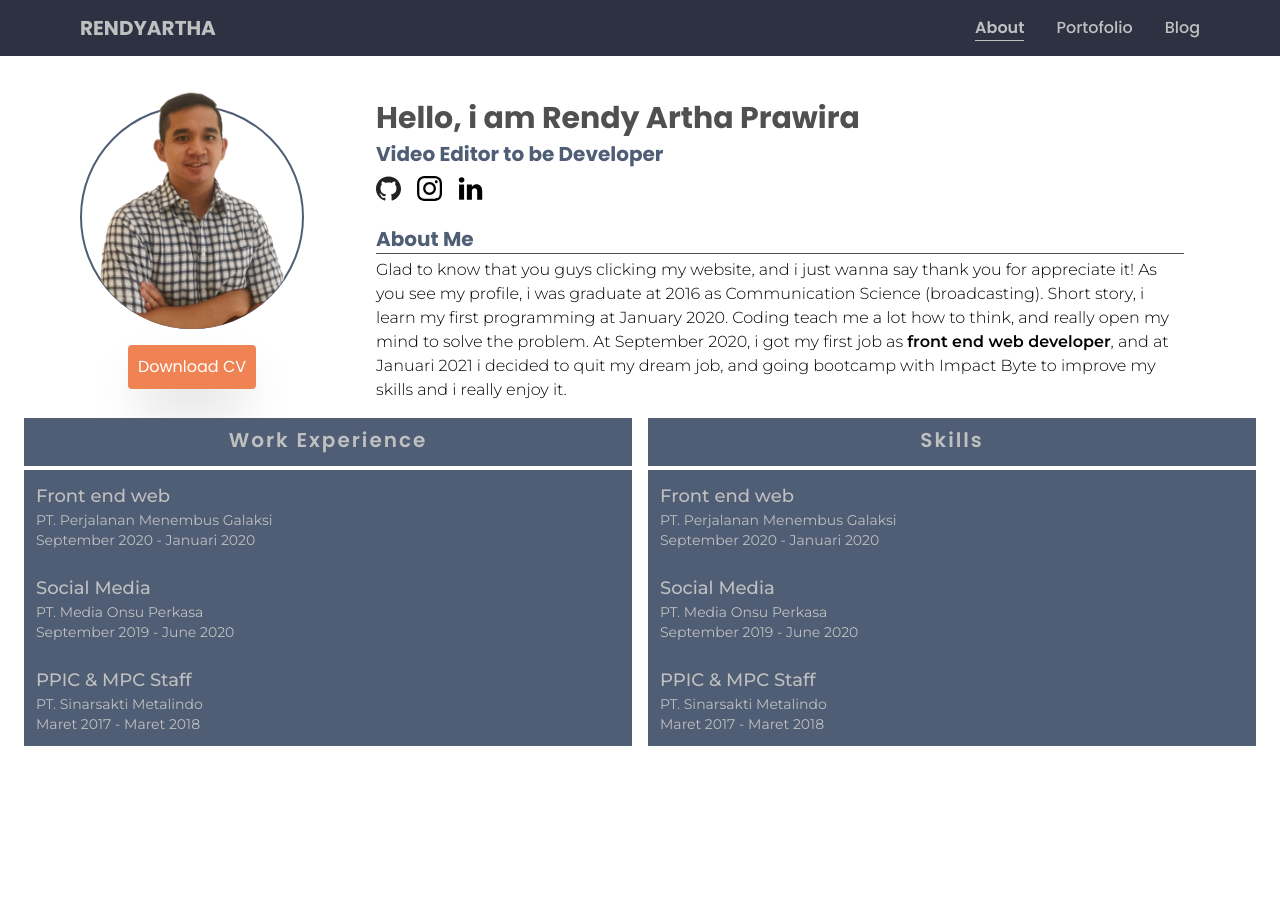
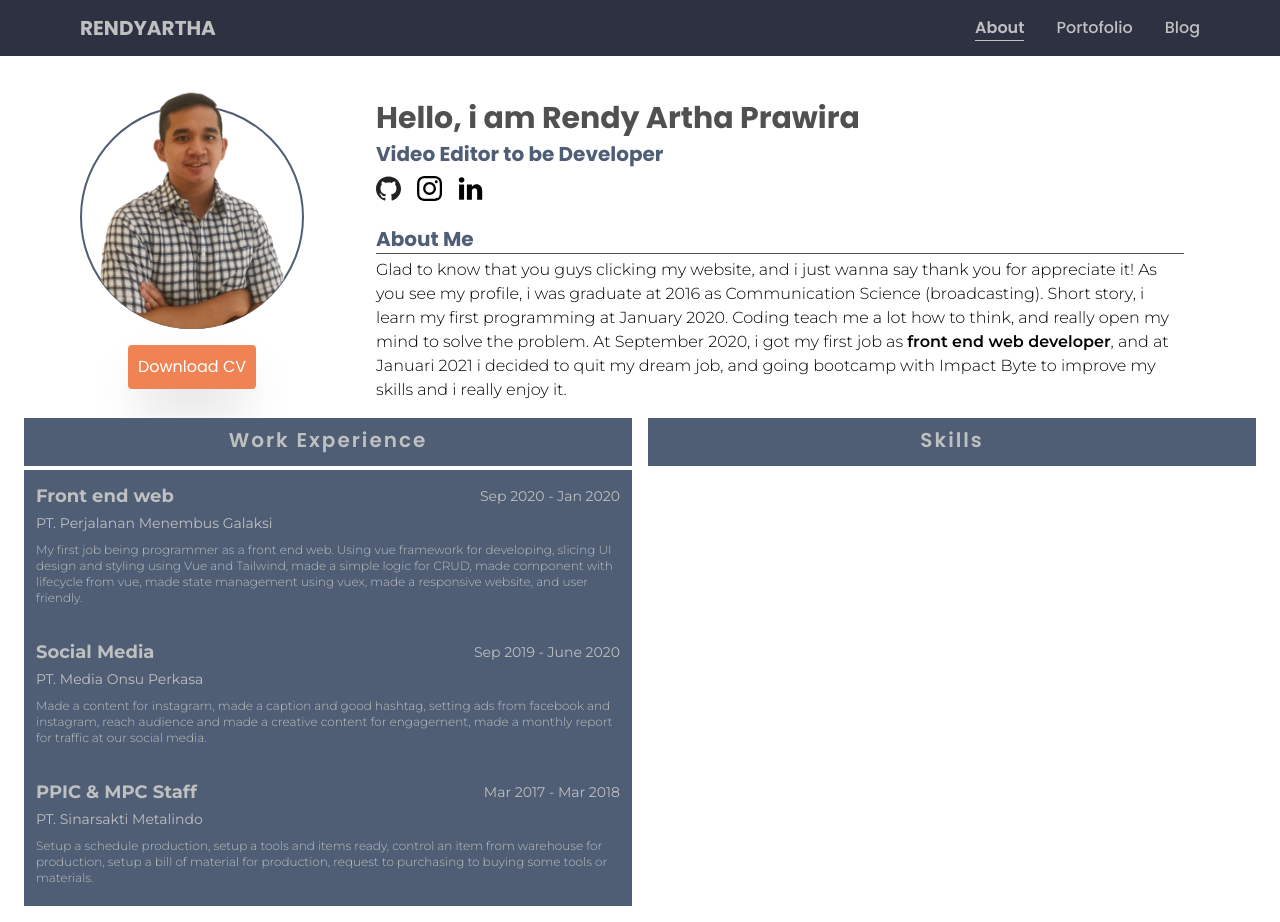
Before and after one commit to RendyArthaP/websiteportofolio, a React (Create React App) app: page / in a window 1280 px wide. Both pictures are taken after a click on the button "Click me!". Before the commit the page ends 800 px from the top, so only its background shows below. Built offline with nearby package versions, Linux system fonts and the light colour scheme.

Commit message:
setup data work experience

```diff
--- a/src/components/Skills.js
+++ b/src/components/Skills.js
@@ -8,13 +8,13 @@ const Skills = () => {
         <h1 className="font-poppins font-semibold text-xl text-content text-center pt-2 tracking-widest">Skills</h1>
       </div>
       <div className="bg-content mt-1">
-        {workExperiences.map((work) =>
+        {/* {workExperiences.map((work) =>
           <div className="flex flex-col p-3" key={work.id}>
             <h1 className="font-montserrat font-medium text-lg text-content">{work.titleJob}</h1>
             <span className="font-montserrat font-normal text-content text-sm">{work.nameCompany}</span>
             <span className="font-montserrat font-normal text-content text-sm">{work.howLong}</span>
-        </div>
-        )}
+          </div>
+        )} */}
       </div>
     </div>
   )
--- a/src/components/WorkExperience.js
+++ b/src/components/WorkExperience.js
@@ -7,13 +7,21 @@ const WorkExperience = () => {
       <div className="bg-content h-12">
         <h1 className="font-poppins font-semibold text-xl text-content text-center pt-2 tracking-widest">Work Experience</h1>
       </div>
-      <div className="bg-content mt-1">
+      <div className="bg-content mt-1 md:mb-4">
         {workExperiences.map((work) =>
-          <div className="flex flex-col p-3 tree-line" key={work.id}>
-            <h1 className="font-montserrat font-medium text-lg text-content">{work.titleJob}</h1>
-            <span className="font-montserrat font-normal text-content text-sm">{work.nameCompany}</span>
-            <span className="font-montserrat font-normal text-content text-sm">{work.howLong}</span>
-          </div>
+          <ul
+            className="flex flex-col p-3"
+            key={work.id}
+          >
+            <li>
+              <div className="flex flex-col md:flex-row md:justify-between md:items-center">
+                <h1 className="font-montserrat font-bold text-lg text-content">{work.titleJob}</h1>
+                <span className="font-montserrat font-normal text-content text-sm">{work.howLong}</span>
+              </div>
+              <span className="font-montserrat font-normal text-content text-sm">{work.nameCompany}</span>
+              <p className="font-montserrat font-light text-content text-xs py-2">{work.description}</p>
+            </li>
+          </ul>
         )}
       </div>
     </div>
--- a/src/data/DataAbout.js
+++ b/src/data/DataAbout.js
@@ -3,19 +3,22 @@ export const workExperiences = [
     id: 0,
     titleJob: "Front end web",
     nameCompany: "PT. Perjalanan Menembus Galaksi",
-    howLong: "September 2020 - Januari 2020"
+    howLong: "Sep 2020 - Jan 2020",
+    description: "My first job being programmer as a front end web. Using vue framework for developing, slicing UI design and styling using Vue and Tailwind, made a simple logic for CRUD, made component with lifecycle from vue, made state management using vuex, made a responsive website, and user friendly."
   },
   {
     id: 1,
     titleJob: "Social Media",
     nameCompany: "PT. Media Onsu Perkasa",
-    howLong: "September 2019 - June 2020"
+    howLong: "Sep 2019 - June 2020",
+    description: "Made a content for instagram, made a caption and good hashtag, setting ads from facebook and instagram, reach audience and made a creative content for engagement, made a monthly report for traffic at our social media."
   },
   {
     id: 2,
     titleJob: "PPIC & MPC Staff",
     nameCompany: "PT. Sinarsakti Metalindo",
-    howLong: "Maret 2017 - Maret 2018"
+    howLong: "Mar 2017 - Mar 2018",
+    description: "Setup a schedule production, setup a tools and items ready, control an item from warehouse for production, setup a bill of material for production, request to purchasing to buying some tools or materials."
   }
 ]
 
--- a/src/pages/Home.js
+++ b/src/pages/Home.js
@@ -20,7 +20,7 @@ const Home = () => {
   //   })
   // }
 
-  const {isLogin, setIsLogin} = useContext(UserContext)
+  const { setIsLogin } = useContext(UserContext)
   const history = useHistory();
 
   const handleLogin = () => {
@@ -35,7 +35,7 @@ const Home = () => {
           <div className="border-profile border-2 rounded-full w-56 h-56">
             <img
               src={imageProfile}
-              alt="profile2"
+              alt="profile1"
               className="rounded-full self-center -mt-4"
             />
           </div>
```
